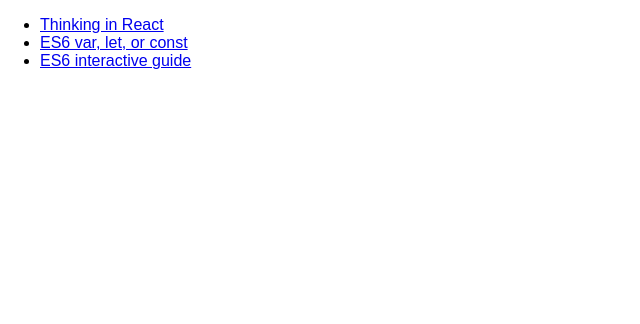
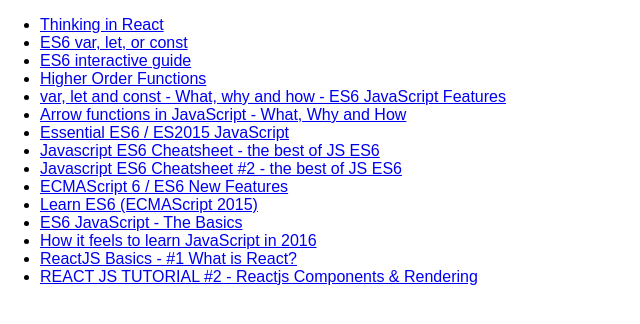
Before and after one commit to nathanrodman/bookmark-manager, a React (Create React App) app: page / in a window 1280 px wide. Shown: the top 324 px of the page, without its empty margins (0-640 px from the left). Built offline with nearby package versions, Linux system fonts and the light colour scheme.

Commit message:
Added a shit-ton of links

```diff
--- a/src/App.js
+++ b/src/App.js
@@ -10,7 +10,20 @@
       resources: [
         {title: "Thinking in React", url: 'https://facebook.github.io/react/docs/thinking-in-react.html'},
         {title: "ES6 var, let, or const", url:'https://medium.com/javascript-scene/javascript-es6-var-let-or-const-ba58b8dcde75#.xv9uppvae'},
-        {title: "ES6 interactive guide", url: 'http://stack.formidable.com/es6-interactive-guide/#/'}
+        {title: "ES6 interactive guide", url: 'http://stack.formidable.com/es6-interactive-guide/#/'},
+        {title: 'Higher Order Functions', url:'https://www.youtube.com/watch?v=BMUiFMZr7vk&list=PL0zVEGEvSaeEd9hlmCXrk5yUyqUag-n84'},
+        {title: 'var, let and const - What, why and how - ES6 JavaScript Features', url: 'https://www.youtube.com/watch?v=sjyJBL5fkp8'},
+        {title: 'Arrow functions in JavaScript - What, Why and How ', url: 'https://www.youtube.com/watch?v=6sQDTgOqh-I'},
+        {title: 'Essential ES6 / ES2015 JavaScript', url: 'https://www.youtube.com/watch?v=CozSF5abcTA'},
+        {title: 'Javascript ES6 Cheatsheet - the best of JS ES6', url: 'https://www.youtube.com/watch?v=AfWYO8t7ed4'},
+        {title: 'Javascript ES6 Cheatsheet #2 - the best of JS ES6', url: 'https://www.youtube.com/watch?v=LmL0Gh193M0'},
+        {title: 'ECMAScript 6 / ES6 New Features', url: 'https://www.youtube.com/watch?v=ZJZfIw3P8No&list=PL6gx4Cwl9DGBhgcpA8eTYYWg7im72LgLt'},
+        {title: 'Learn ES6 (ECMAScript 2015)', url: 'https://egghead.io/courses/learn-es6-ecmascript-2015'},
+        {title: 'ES6 JavaScript - The Basics', url: 'https://www.youtube.com/watch?v=IEf1KAcK6A8'},
+        {title: 'How it feels to learn JavaScript in 2016', url: 'https://hackernoon.com/how-it-feels-to-learn-javascript-in-2016-d3a717dd577f#.olyvd43o1'},
+        {title: 'ReactJS Basics - #1 What is React?', url: 'https://www.youtube.com/watch?v=JPT3bFIwJYA&list=PL55RiY5tL51oyA8euSROLjMFZbXaV7skS'},
+        {title: 'REACT JS TUTORIAL #2 - Reactjs Components & Rendering', url: 'https://www.youtube.com/watch?v=fd2Cayhez58&feature=youtu.be'},
+
       ]
     };
   }
```
